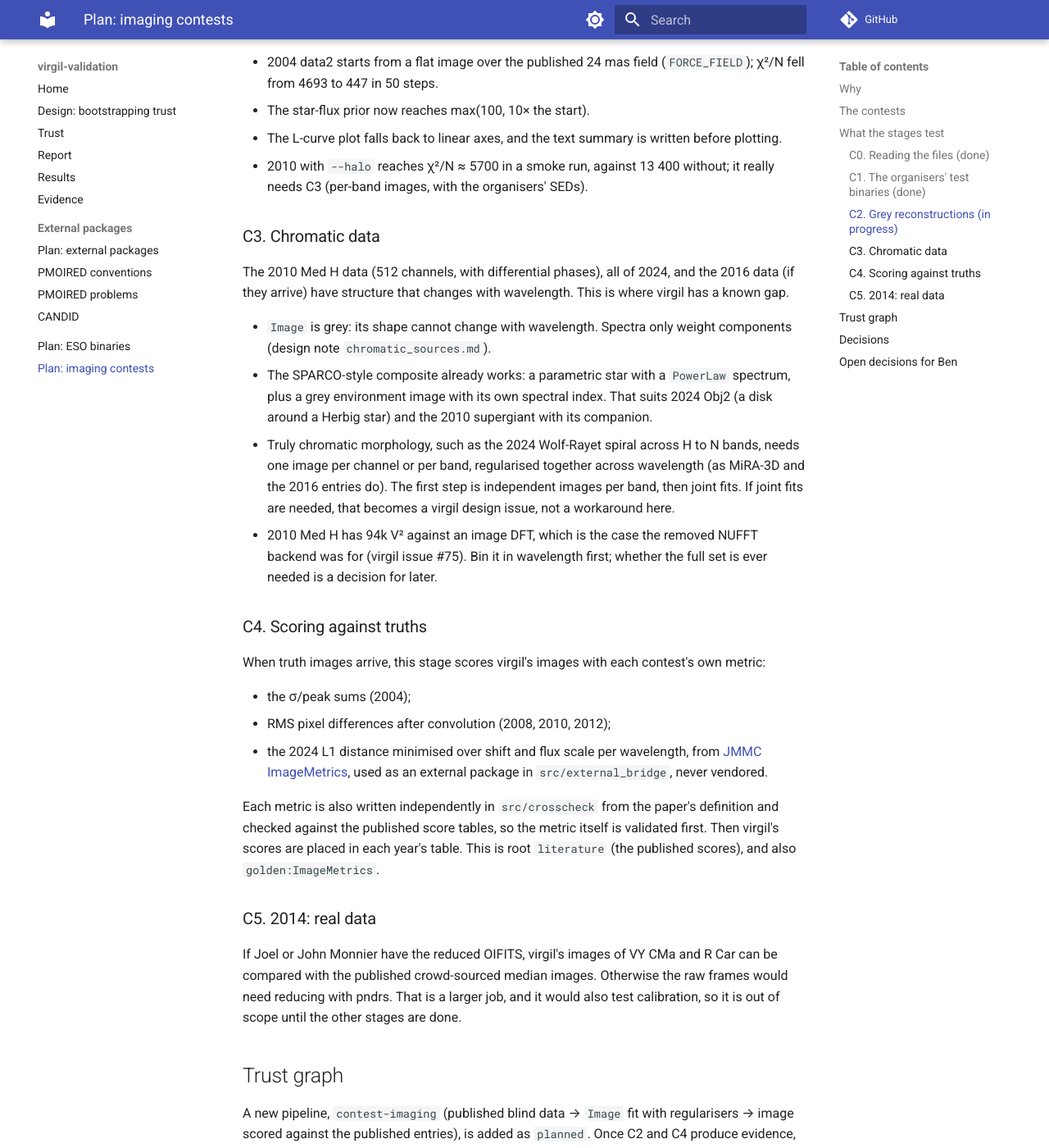
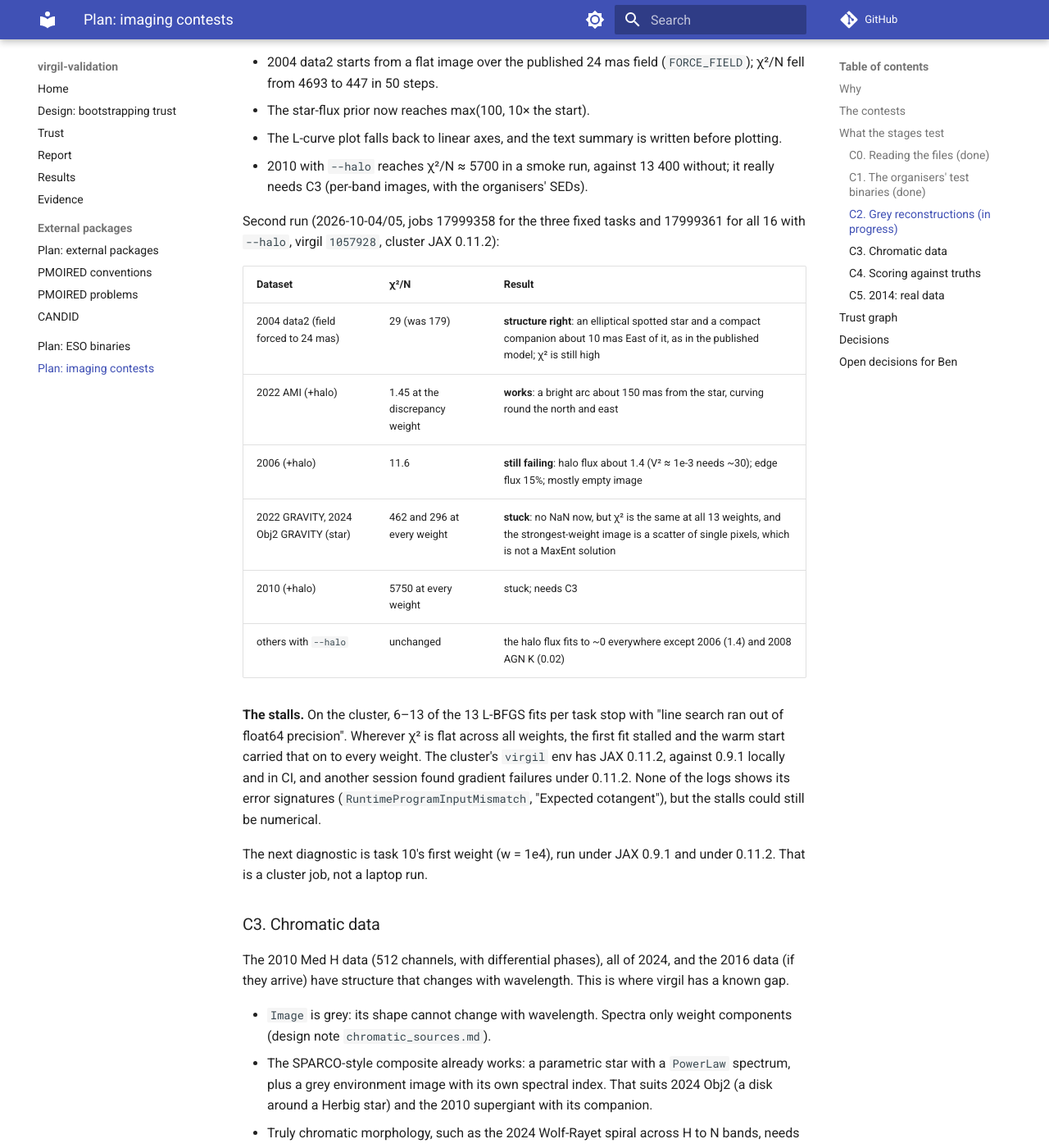
Before and after one commit to benjaminpope/virgil-validation, an MkDocs documentation site: the page built from docs/plan_imaging_contests.md, in a window 1280 px wide and 1400 px high, scrolled down 5510 px. Shown: the whole window at 82% size. Built offline with MkDocs 1.6.1 and Material for MkDocs 9.7.7, drawn with Linux system fonts in a browser that asks for light colours; comment, search, counter and statistics services are not loaded.

Commit message:
C2 second run: forced field fixes 2004 data2, AMI arc recovered; stalls on cluster JAX 0.11.2 noted
Co-Authored-By: Claude Opus 5.5 <noreply@anthropic.com>

```diff
--- a/docs/plan_imaging_contests.md
+++ b/docs/plan_imaging_contests.md
@@ -179,6 +179,30 @@ Fixes, smoke-tested locally on virgil `ec4cf51`:
 - 2010 with `--halo` reaches χ²/N ≈ 5700 in a smoke run, against 13 400
   without; it really needs C3 (per-band images, with the organisers' SEDs).
 
+Second run (2026-10-04/05, jobs 17999358 for the three fixed tasks and
+17999361 for all 16 with `--halo`, virgil `1057928`, cluster JAX 0.11.2):
+
+| Dataset | χ²/N | Result |
+|---|---|---|
+| 2004 data2 (field forced to 24 mas) | 29 (was 179) | **structure right**: an elliptical spotted star and a compact companion about 10 mas East of it, as in the published model; χ² is still high |
+| 2022 AMI (+halo) | 1.45 at the discrepancy weight | **works**: a bright arc about 150 mas from the star, curving round the north and east |
+| 2006 (+halo) | 11.6 | **still failing**: halo flux about 1.4 (V² ≈ 1e-3 needs ~30); edge flux 15%; mostly empty image |
+| 2022 GRAVITY, 2024 Obj2 GRAVITY (star) | 462 and 296 at every weight | **stuck**: no NaN now, but χ² is the same at all 13 weights, and the strongest-weight image is a scatter of single pixels, which is not a MaxEnt solution |
+| 2010 (+halo) | 5750 at every weight | stuck; needs C3 |
+| others with `--halo` | unchanged | the halo flux fits to ~0 everywhere except 2006 (1.4) and 2008 AGN K (0.02) |
+
+**The stalls.** On the cluster, 6–13 of the 13 L-BFGS fits per task stop
+with "line search ran out of float64 precision". Wherever χ² is flat
+across all weights, the first fit stalled and the warm start carried that
+on to every weight. The cluster's `virgil` env has JAX 0.11.2, against
+0.9.1 locally and in CI, and another session found gradient failures under
+0.11.2. None of the logs shows its error signatures
+(`RuntimeProgramInputMismatch`, "Expected cotangent"), but the stalls
+could still be numerical.
+
+The next diagnostic is task 10's first weight (w = 1e4), run under JAX
+0.9.1 and under 0.11.2. That is a cluster job, not a laptop run.
+
 ### C3. Chromatic data
 
 The 2010 Med H data (512 channels, with differential phases), all of 2024,
```
